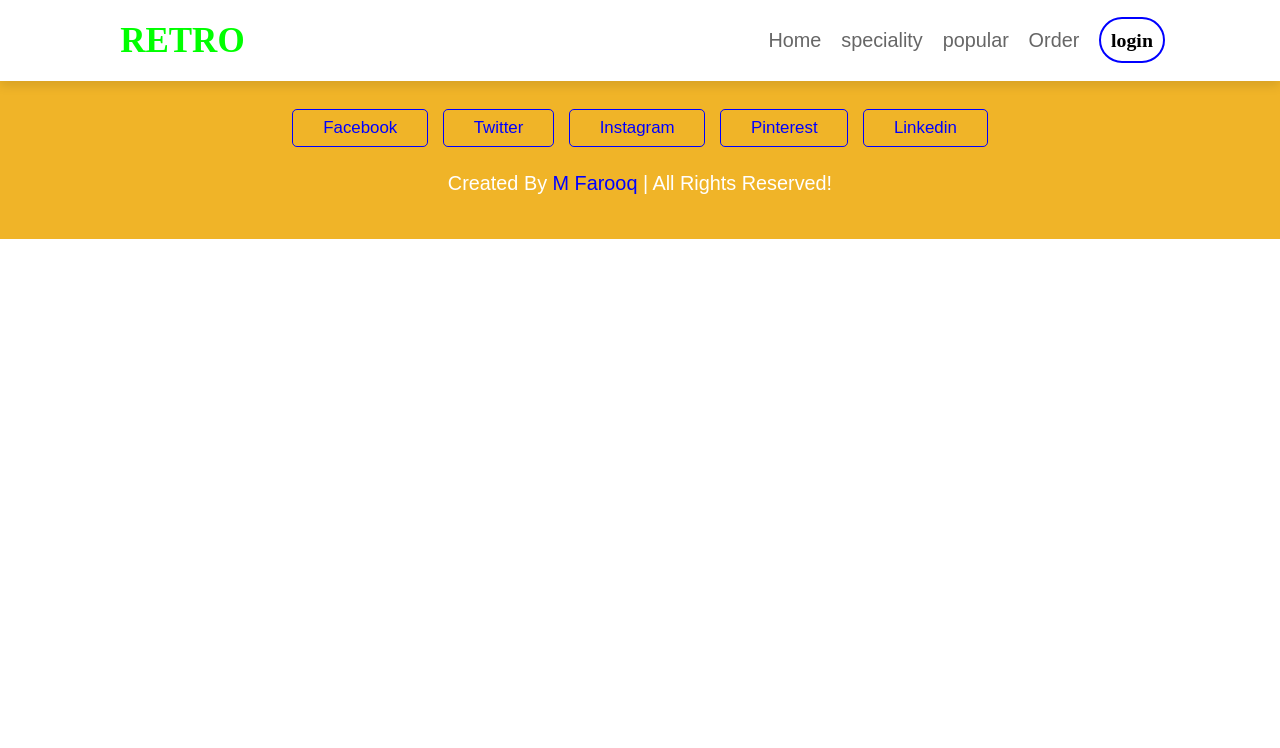
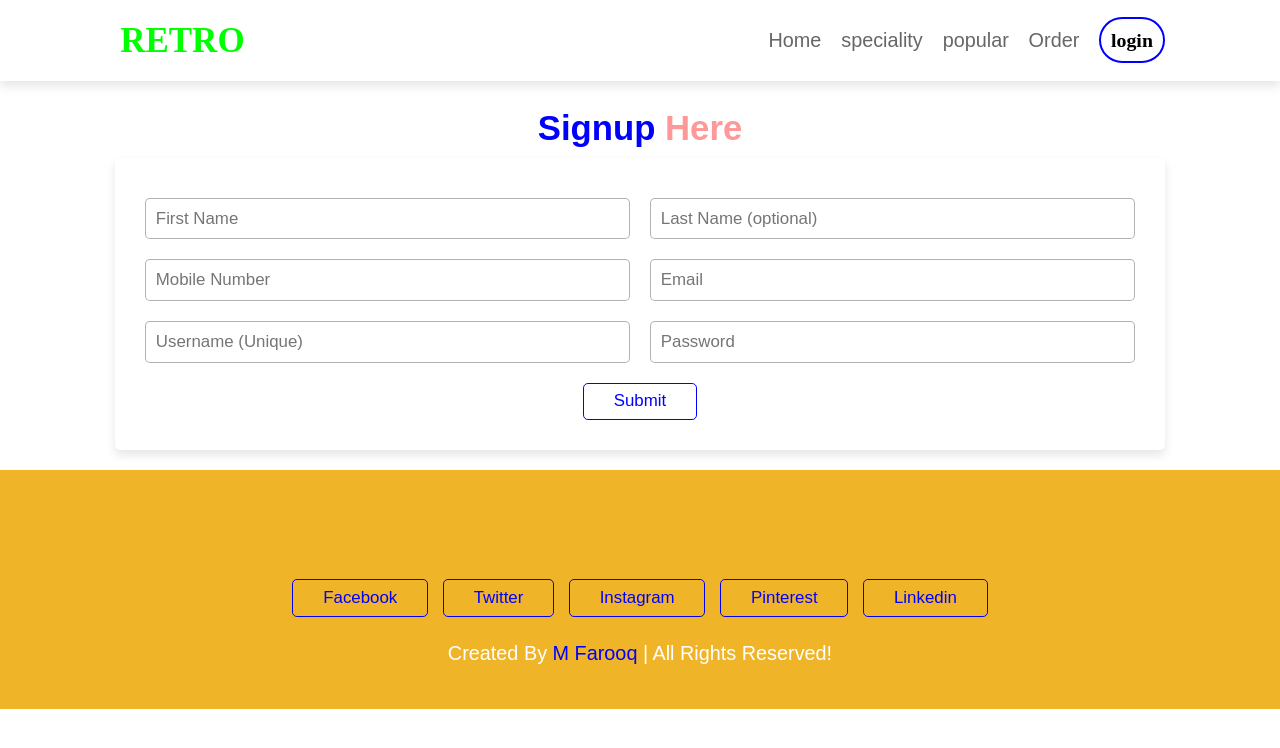
Before and after one commit to farooquememon385/BiteBlitz-a-food-ordering-website, a React (Create React App) app in the folder frontend/: page /register in a window 1280 px wide. Shown: the top 748 px of the page. Built offline with nearby package versions, Linux system fonts and the light colour scheme; the HTML template or start-up script is replaced by a standard one.

Commit message:
added login and register pages

```diff
--- a/frontend/src/App.js
+++ b/frontend/src/App.js
@@ -3,6 +3,8 @@ import {BrowserRouter, Routes, Route} from 'react-router-dom'
 import Home from './components/Home';
 import Navbar from './components/navbar';
 import Footer from './components/Footer.';
+import Login from './components/login';
+import Register from './components/Register';
 function App() {
   return (
     <div className="App">
@@ -13,6 +15,14 @@ function App() {
         path='/'
         element={<Home/>}
         />
+        <Route
+        path='/login'
+        element={<Login/>}
+        />
+        <Route
+        path='/register'
+        element={<Register/>}
+        />
       </Routes>
       <Footer/>
       </BrowserRouter>
--- /dev/null
+++ b/frontend/src/components/Register.js
@@ -0,0 +1,28 @@
+const Register = () => {
+      return (
+
+        <section className="order" id="order">
+          <h1 className="heading"> <span>Signup</span> Here</h1>
+          {/*?php include 'config.php'?*/}
+          <div className="row">
+            <form action method="POST">
+              <div className="inputBox">
+                <input type="text" name="fname" placeholder="First Name" required />
+                <input type="text" name="lname" placeholder="Last Name (optional)" />
+              </div>
+              <div className="inputBox">
+                <input type="mobile" name="mobile" placeholder="Mobile Number" />
+                <input type="email" name="email" placeholder="Email" />
+              </div>
+              <div className="inputBox">
+                <input type="username" name="username" placeholder="Username (Unique)" required />
+                <input type="password" name="password" placeholder="Password" required />
+              </div>
+              <input type="submit" name="submit" defaultValue="Sign Up" className="btn" />
+            </form>
+          </div>
+        </section>
+      );
+    };
+
+    export default Register
--- /dev/null
+++ b/frontend/src/components/login.js
@@ -0,0 +1,36 @@
+
+    const Login = () => {
+        function handleFormSubmit(e){
+            e.preventDefault();
+        }
+      return (
+
+        <section className="order" id="order">
+          <h1 className="heading"> <span>Login</span> Here</h1>
+          {/*?php include 'loginConfig.php'?*/}
+          <div className="row">
+            <div className="image">
+              <img src="images/login.jpg" alt="" />
+            </div>
+            <form onSubmit={handleFormSubmit}>
+              <div className="login">
+                <br />
+                <div className="inputBox">
+                  <input name="username" type="Username" placeholder="username" required />
+                </div>
+                <br />
+                <div className="inputBox">
+                  <input name="password" type="password" placeholder="Password" required />
+                </div>
+                <br />
+                <input name="submit" type="submit" defaultValue="Login" className="btn" />
+                <p className="login" style={{fontSize: 'medium', paddingTop: '2rem'}}>
+                  Don't Have Account?
+                  <button type="submit" style={{cursor: 'pointer', fontWeight: 'bolder', color: 'blue'}}>SignUp</button>
+                </p>
+              </div></form>
+          </div></section>
+      );
+    };
+
+export default Login
```
